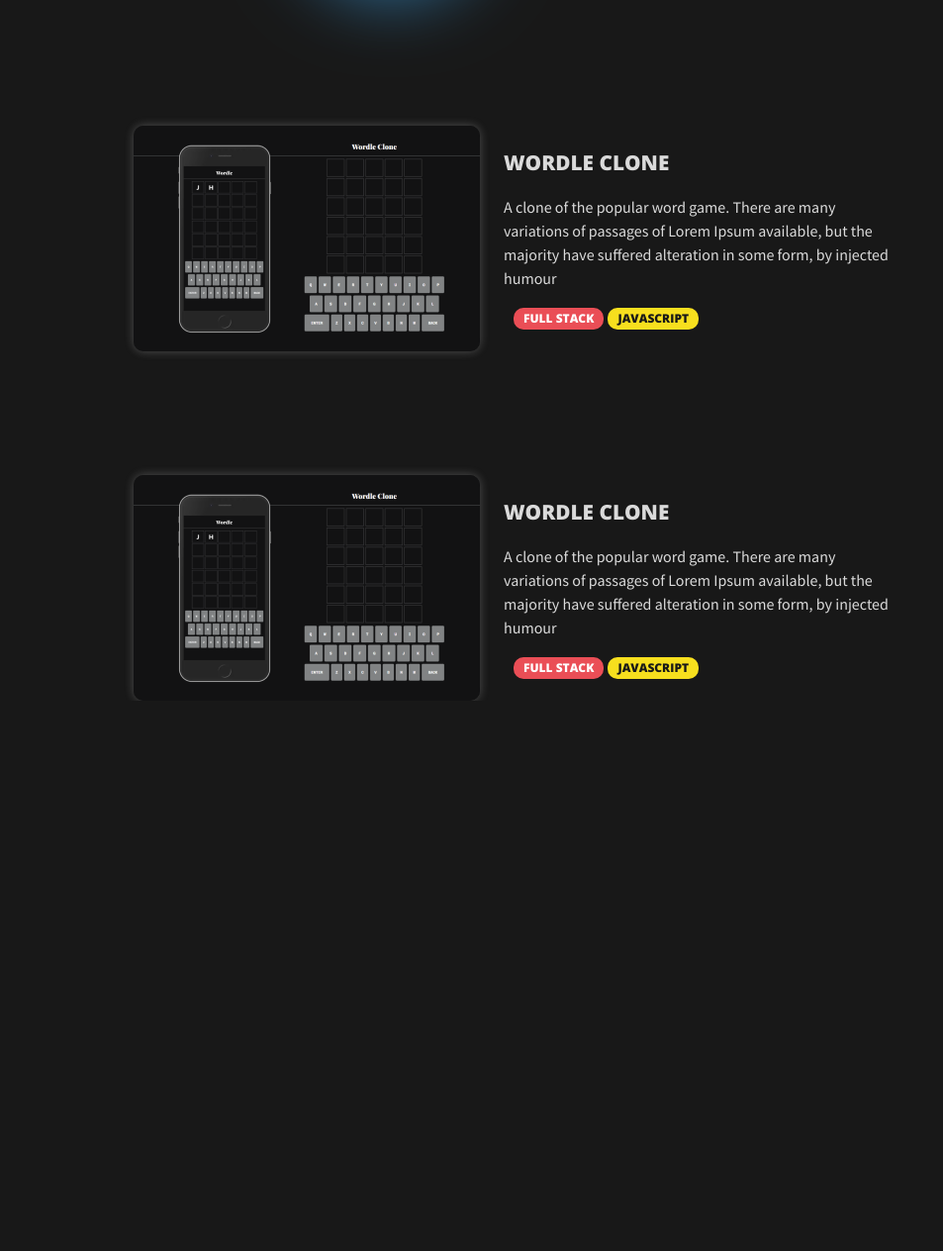
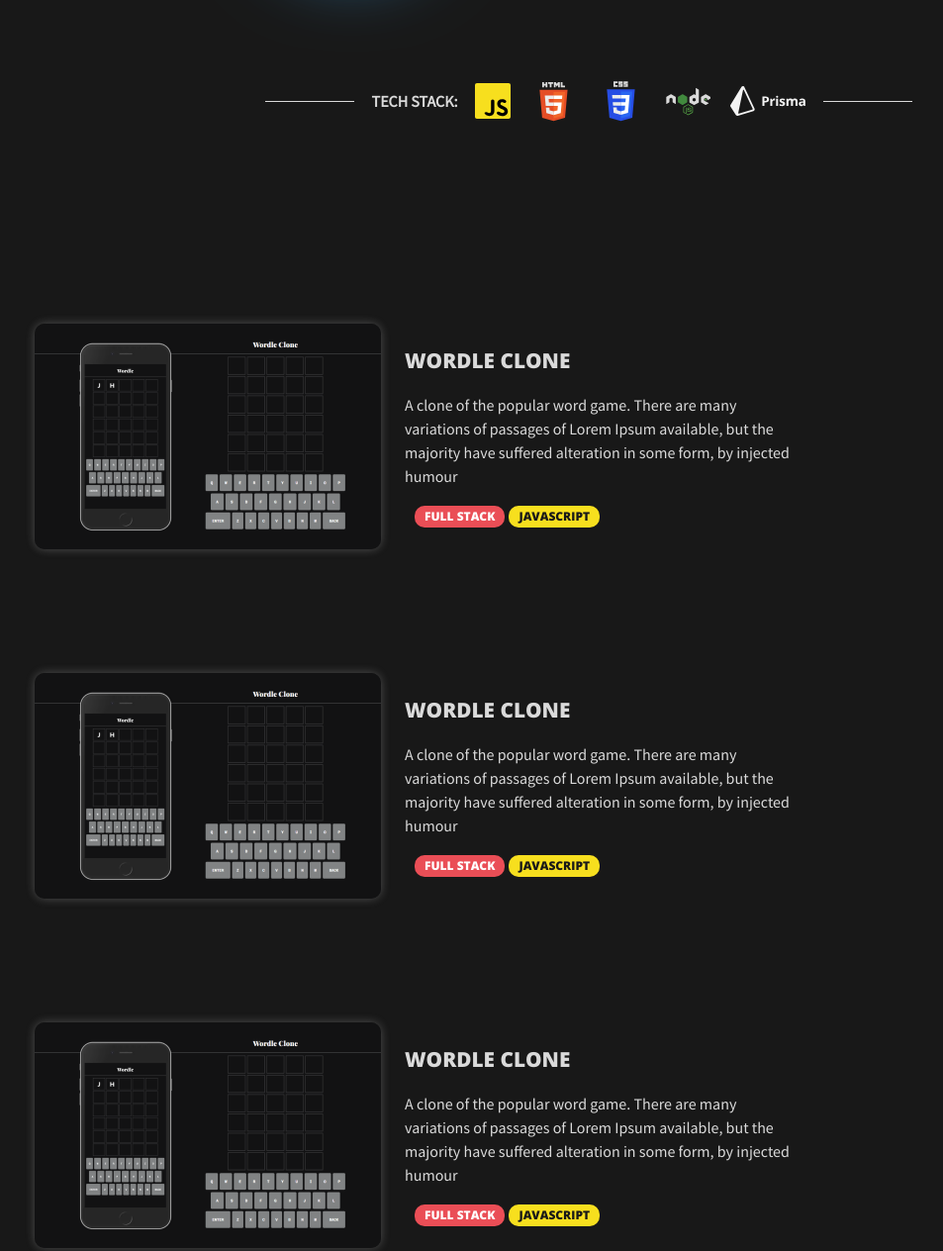
Before and after one commit to MichaelColeman/portfolio, a plain HTML site: page index.html in a window 1280 px wide. Shown: the part 423-1687 px from the top of the page at 99% size, without its empty margins (45-998 px from the left). Before the commit the page ends 1131 px from the top, so only its background shows below. Drawn offline with nearby package versions, Linux system fonts and the light colour scheme.

Commit message:
add tech stack section to site

```diff
--- a/index.html
+++ b/index.html
@@ -27,26 +27,44 @@
         <div class="hero-aside">
           <div class="hero-text">
             Hello! my name is <span class="hero-bold">Tommy</span>. I am a
-            <span class="hero-bold">Front End Developer</span> who loves to build things.
+            <span class="hero-bold">Front End Developer</span> who loves to
+            build things.
           </div>
           <div class="hero-links">
-            <a href=""><span>Linkedin</span><img src="img/linkedin-logo.svg" alt="linkedin logo" /></a>
-            <a href=""><span>GitHub</span><img src="img/github-logo.svg" alt="github logo" /></a>
+            <a href=""
+              ><span>Linkedin</span
+              ><img src="img/linkedin-logo.svg" alt="linkedin logo"
+            /></a>
+            <a href=""
+              ><span>GitHub</span
+              ><img src="img/github-logo.svg" alt="github logo"
+            /></a>
           </div>
         </div>
       </section>
+      <div class="tech-stack-list">
+        <div class="line"></div>
+        <span>tech stack:</span>
+        <img src="./img/javascript-svgrepo-com 1.svg" alt="" />
+        <img src="./img/html-5-svgrepo-com 1.svg" alt="" />
+        <img src="./img/css-3-svgrepo-com 1.svg" alt="" />
+        <img src="./img/nodejs-svgrepo-com 1.svg" alt="" />
+        <img src="./img/prisma-2 1.svg" alt="" />
+        <div class="line"></div>
+      </div>
       <section class="work">
         <div class="cards-container">
           <article class="card">
             <div class="card-image-container">
-              <img src="./img/wordle-screenshot.png" alt="" /></a>
+              <img src="./img/wordle-screenshot.png" alt="" />
             </div>
             <div class="card-aside">
               <div class="card-text">
                 <div class="card-title">Wordle Clone</div>
                 <div class="card-text">
-                  A clone of the popular word game. There are many variations of passages of Lorem Ipsum available, but
-                  the majority have suffered alteration in some form, by injected humour
+                  A clone of the popular word game. There are many variations of
+                  passages of Lorem Ipsum available, but the majority have
+                  suffered alteration in some form, by injected humour
                 </div>
               </div>
               <div class="card-badges">
@@ -57,14 +75,53 @@
           </article>
           <article class="card">
             <div class="card-image-container">
-              <img src="./img/wordle-screenshot.png" alt="" /></a>
+              <img src="./img/wordle-screenshot.png" alt="" />
             </div>
             <div class="card-aside">
               <div class="card-text">
                 <div class="card-title">Wordle Clone</div>
                 <div class="card-text">
-                  A clone of the popular word game. There are many variations of passages of Lorem Ipsum available, but
-                  the majority have suffered alteration in some form, by injected humour
+                  A clone of the popular word game. There are many variations of
+                  passages of Lorem Ipsum available, but the majority have
+                  suffered alteration in some form, by injected humour
+                </div>
+              </div>
+              <div class="card-badges">
+                <div class="badge full-stack">Full Stack</div>
+                <div class="badge javascript">Javascript</div>
+              </div>
+            </div>
+          </article>
+          <article class="card">
+            <div class="card-image-container">
+              <img src="./img/wordle-screenshot.png" alt="" />
+            </div>
+            <div class="card-aside">
+              <div class="card-text">
+                <div class="card-title">Wordle Clone</div>
+                <div class="card-text">
+                  A clone of the popular word game. There are many variations of
+                  passages of Lorem Ipsum available, but the majority have
+                  suffered alteration in some form, by injected humour
+                </div>
+              </div>
+              <div class="card-badges">
+                <div class="badge full-stack">Full Stack</div>
+                <div class="badge javascript">Javascript</div>
+              </div>
+            </div>
+          </article>
+          <article class="card">
+            <div class="card-image-container">
+              <img src="./img/wordle-screenshot.png" alt="" />
+            </div>
+            <div class="card-aside">
+              <div class="card-text">
+                <div class="card-title">Wordle Clone</div>
+                <div class="card-text">
+                  A clone of the popular word game. There are many variations of
+                  passages of Lorem Ipsum available, but the majority have
+                  suffered alteration in some form, by injected humour
                 </div>
               </div>
               <div class="card-badges">
--- a/style.css
+++ b/style.css
@@ -1,4 +1,4 @@
-@import url('https://fonts.googleapis.com/css2?family=Bitter:wght@400;700&family=Open+Sans:wght@400;600;800&family=Source+Sans+Pro&display=swap');
+@import url("https://fonts.googleapis.com/css2?family=Bitter:wght@400;700&family=Open+Sans:wght@400;600;800&family=Source+Sans+Pro&display=swap");
 
 :root {
   --color-style-1: #368ac2;
@@ -12,8 +12,8 @@
   --color-wordpress: #21759b;
   --color-javascript: #f7df1e;
   --color-front-end: #368ac2;
-  --max-width-main: 1000px;
-  --hero-section-height: 450px;
+  --max-width-main: 1200px;
+  --hero-section-height: 400px;
 }
 
 /*
@@ -87,7 +87,7 @@ header {
   padding: 0px 40px 0px 40px;
   max-width: var(--max-width-main);
   min-height: 100px;
-  font-family: 'Open Sans', sans-serif;
+  font-family: "Open Sans", sans-serif;
   white-space: nowrap;
 }
 
@@ -101,7 +101,7 @@ header nav {
 header nav a {
   color: var(--color-style-3);
   font-size: 0.875rem;
-  font-family: 'Bitter', serif;
+  font-family: "Bitter", serif;
   text-decoration: none;
 }
 
@@ -157,7 +157,11 @@ header .logo {
   box-shadow: 0px 0px 70px var(--color-style-1);
   border: 5px solid var(--color-style-5);
   border-radius: 50%;
-  background: linear-gradient(-45deg, var(--color-style-1) 40%, var(--color-style-6) 60%);
+  background: linear-gradient(
+    -45deg,
+    var(--color-style-1) 40%,
+    var(--color-style-6) 60%
+  );
   height: 200px;
   overflow: hidden;
 }
@@ -166,7 +170,7 @@ header .logo {
   color: var(--color-style-3);
   font-weight: 600;
   font-size: 1.3rem;
-  font-family: 'Open Sans', sans-serif;
+  font-family: "Open Sans", sans-serif;
 }
 
 .hero-bold {
@@ -182,7 +186,7 @@ header .logo {
   -webkit-background-clip: text;
   background-clip: text;
   font-weight: 800;
-  font-family: 'Open Sans', sans-serif;
+  font-family: "Open Sans", sans-serif;
 }
 
 .hero-links {
@@ -205,7 +209,7 @@ header .logo {
   padding: 5px;
   color: var(--color-style-3);
   font-size: 0.875rem;
-  font-family: 'Bitter', serif;
+  font-family: "Bitter", serif;
   text-decoration: none;
 }
 
@@ -218,9 +222,34 @@ header .logo {
   position: absolute;
   left: 50px;
   border-radius: 3px;
-  background-image: linear-gradient(to bottom, var(--color-style-1), var(--color-style-5));
+  background-image: linear-gradient(
+    to bottom,
+    var(--color-style-1),
+    var(--color-style-5)
+  );
   width: 3px;
   height: 750px;
+}
+
+.tech-stack-list {
+  display: flex;
+  justify-content: center;
+  align-items: center;
+  gap: 18px;
+}
+
+.tech-stack-list {
+  color: var(--color-style-3);
+  font-weight: bold;
+  font-size: 1rem;
+  font-family: "Source Sans Pro", sans-serif;
+  text-transform: uppercase;
+}
+
+.tech-stack-list .line {
+  background-color: var(--color-style-3);
+  width: 90px;
+  height: 1px;
 }
 
 /*
@@ -231,7 +260,7 @@ header .logo {
 
 .work {
   display: flex;
-  margin: 0px auto 0px auto;
+  margin: 200px auto 0px auto;
   padding: 0px 40px 0px 40px;
   max-width: var(--max-width-main);
   color: var(--color-style-3);
@@ -276,14 +305,14 @@ header .logo {
 }
 
 .card-text {
-  font-family: 'Source Sans Pro', sans-serif;
+  font-family: "Source Sans Pro", sans-serif;
 }
 
 .card-title {
   margin-bottom: 1rem;
   font-weight: bold;
   font-size: 1.3rem;
-  font-family: 'Open Sans', sans-serif;
+  font-family: "Open Sans", sans-serif;
   text-transform: uppercase;
 }
 
@@ -306,7 +335,7 @@ header .logo {
   color: #ffffff;
   font-weight: 700;
   font-size: 0.75rem;
-  font-family: 'Open Sans', sans-serif;
+  font-family: "Open Sans", sans-serif;
   text-transform: uppercase;
 }
 
```
Also changed, not shown: img/css-3-svgrepo-com 1.svg (added), img/html-5-svgrepo-com 1.svg (added), img/javascript-svgrepo-com 1.svg (added), img/nodejs-svgrepo-com 1.svg (added), img/prisma-2 1.svg (added), 1 other file.
